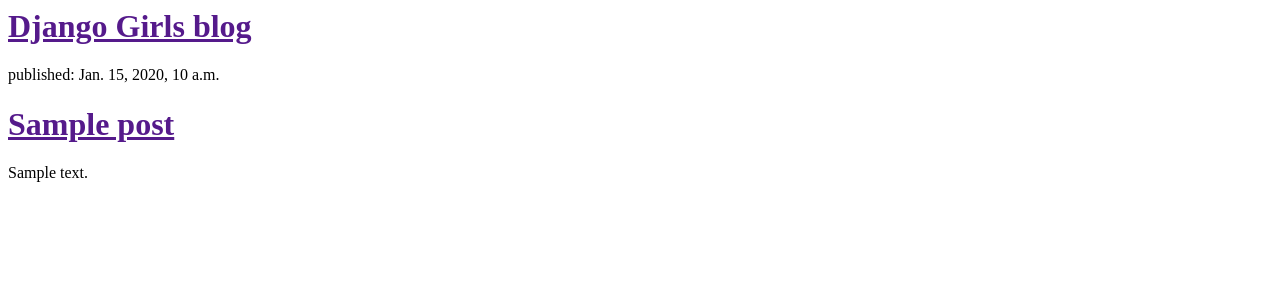
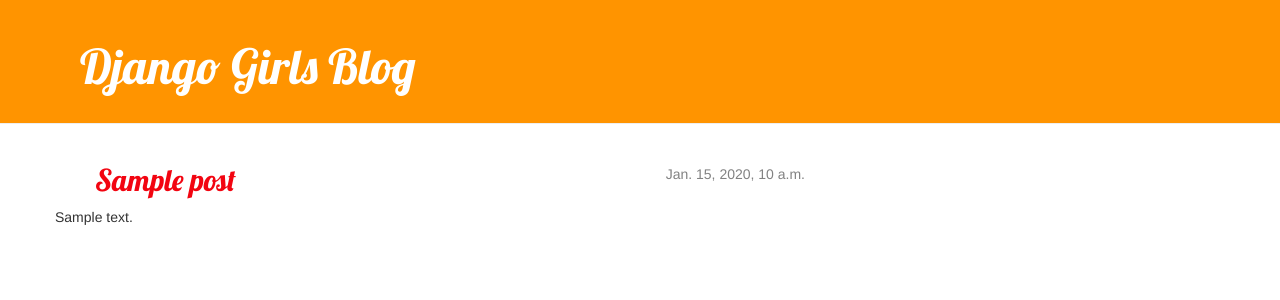
Before and after one commit to LinaKopylenko/my-first-blog, a Django app: page / in a window 1280 px wide. Shown: the top 300 px of the page. Run offline with Django 3.2, Linux system fonts and the light colour scheme; tables that the repository leaves empty hold one stand-in row (values such as "Sample post"); some libraries are stand-ins or nearby versions.

Commit message:
Added view and template for detailed blog post as well as CSS for the site.

```diff
--- /dev/null
+++ b/blog/static/css/blog.css
@@ -0,0 +1,52 @@
+h1 a {
+	color:#F20511;
+	padding-left: 40px;
+    font-family: serif;
+    font-size: 30px;
+    font-family: 'Lobster';
+}
+
+.page-header {
+        background-color: #ff9400;
+        margin-top: 0;
+        padding: 20px 20px 20px 40px;
+    }
+
+    .page-header h1, .page-header h1 a, .page-header h1 a:visited, .page-header h1 a:active {
+        color: #ffffff;
+        font-size: 36pt;
+        text-decoration: none;
+    }
+
+    .content {
+        margin-left: 40px;
+    }
+h1, h2, h3, h4 {
+        font-family: 'Lobster', cursive;
+    }
+
+    .date {
+        float: right;
+        color: #828282;
+        .save {
+        float: right;
+    }
+
+    .post-form textarea, .post-form input {
+        width: 100%;
+    }
+
+    .top-menu, .top-menu:hover, .top-menu:visited {
+        color: #ffffff;
+        float: right;
+        font-size: 26pt;
+        margin-right: 20px;
+    }
+
+    .post {
+        margin-bottom: 70px;
+    }
+
+    .post h1 a, .post h1 a:visited {
+        color: #000000;
+    }
--- /dev/null
+++ b/blog/templates/blog/base.html
@@ -0,0 +1,25 @@
+
+
+{% load staticfiles %}
+    <html>
+        <head>
+            <title>Django Girls blog</title>
+            <link rel="stylesheet" href="//maxcdn.bootstrapcdn.com/bootstrap/3.2.0/css/bootstrap.min.css">
+            <link rel="stylesheet" href="//maxcdn.bootstrapcdn.com/bootstrap/3.2.0/css/bootstrap-theme.min.css">
+            <link href='//fonts.googleapis.com/css?family=Lobster&subset=latin,latin-ext' rel='stylesheet' type='text/css'>
+            <link rel="stylesheet" href="{% static 'css/blog.css' %}">
+        </head>
+       <body>
+        <div class="page-header">
+            <h1><a href="/">Django Girls Blog</a></h1>
+        </div>
+        <div class="content container">
+            <div class="row">
+                <div class="col-md-8">
+                {% block content %}
+                {% endblock %}
+                </div>
+            </div>
+        </div>
+    </body>
+    </html>
--- a/blog/templates/blog/post_list.html
+++ b/blog/templates/blog/post_list.html
@@ -1,19 +1,13 @@
-<html>
-        <head>
-            <title>Django Girls blog</title>
-        </head>
-        <body>
-            <div>
-                <h1><a href="">Django Girls blog</a></h1>
+{% extends 'blog/base.html' %}
+
+    {% block content %}
+        {% for post in posts %}
+            <div class="post">
+                <div class="date">
+                    {{ post.published_date }}
+                </div>
+                <h1><a href="{% url 'post_detail' pk=post.pk %}">{{ post.title }}</a></h1>
+                <p>{{ post.text|linebreaks }}</p>
             </div>
-
-            {% for post in posts %}
-        <div>
-            <p>published: {{ post.published_date }}</p>
-            <h1><a href="">{{ post.title }}</a></h1>
-            <p>{{ post.text|linebreaks }}</p>
-        </div>
-    {% endfor %}
-
-        </body>
-    </html>
+        {% endfor %}
+    {% endblock content %}
--- a/blog/urls.py
+++ b/blog/urls.py
@@ -1,5 +1,7 @@
-from django.conf.urls import url
+from django.conf.urls import include, url
 from . import views
+
 urlpatterns = [
-    url(r'^$', views.post_list, name='post_list'),
-]
+        url(r'^$', views.post_list, name='post_list'),
+        url(r'^post/(?P<pk>[0-9]+)/$', views.post_detail, name='post_detail'),
+    ]
--- a/blog/views.py
+++ b/blog/views.py
@@ -1,8 +1,12 @@
 from django.shortcuts import render
 from django.utils import timezone
 from .models import Post
-
+from django.shortcuts import render, get_object_or_404
 # Create your views here.
 def post_list(request):
     posts = Post.objects.order_by ('published_date').all()
     return render(request, 'blog/post_list.html', {'posts': posts})
+
+def post_detail(request, pk):
+        post = get_object_or_404(Post, pk=pk)
+        return render(request, 'blog/post_detail.html', {'post': post})
```
Also changed, not shown: blog/templates/blog/post_detail.html (added, +13 -0 lines).
